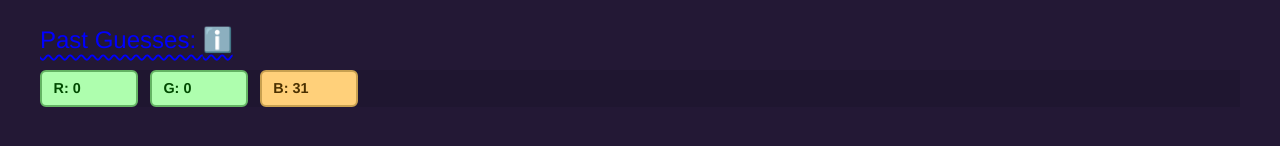
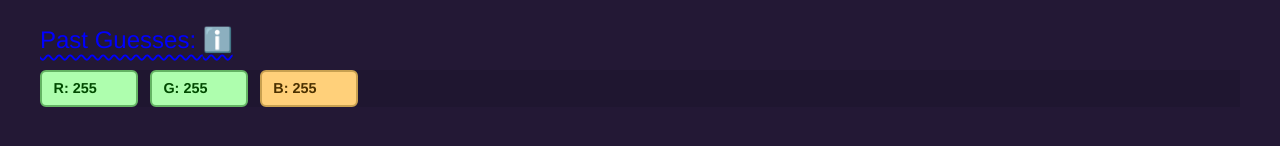
Before and after one commit to CZboop/Cornflower-Blue, a Next.js app: page / in a window 1280 px wide. Both pictures are taken after a click on the input 89 px from the left and 571 px from the top of the page. Shown: the part 618-764 px from the top of the page. Built offline with nearby package versions, Linux system fonts and the light colour scheme; a web font is replaced by a local one.

Commit message:
update past guess system to show values of guess in number, and difference just with colour

```diff
--- a/app/components/screens/GameScreen.tsx
+++ b/app/components/screens/GameScreen.tsx
@@ -2,9 +2,12 @@ import Title from "../shared/Title";
 import { PhotoshopPicker } from 'react-color';
 
 type Colour = {
-    r: string
-    g: string
-    b: string
+    r_diff: string
+    g_diff: string
+    b_diff: string
+    r_val: string
+    g_val: string
+    b_val: string
 }
 
 type Props = {
@@ -47,7 +50,7 @@ export default function GameScreen({ numGuesses, targetColour, formAction, colou
 
                         {showInfo && (
                             <div className="info-box">
-                                <p>Each number shows how far your guess was from the target, across R, G and B channels (0 = perfect match).</p>
+                                <p>Each number shows the R, G, or B value of the guess. The colours show roughly how far the guess was from being correct across each colour channel.</p>
                                 <ul>
                                     <li>🟢 Green: Correct, or close enough (within 25)</li>
                                     <li>🟠 Orange: Close (within 75)</li>
@@ -58,9 +61,9 @@ export default function GameScreen({ numGuesses, targetColour, formAction, colou
                         )}
                         {pastEvals.map((guess, index) => (
                             <div key={`guess-${index}`} className="guess-row">
-                                <span className={`colour-label ${getColourDiffClass(parseInt(guess.r))}`}>R: {guess.r}</span>
-                                <span className={`colour-label ${getColourDiffClass(parseInt(guess.g))}`}>G: {guess.g}</span>
-                                <span className={`colour-label ${getColourDiffClass(parseInt(guess.b))}`}>B: {guess.b}</span>
+                                <span className={`colour-label ${getColourDiffClass(parseInt(guess.r_diff))}`}>R: {guess.r_val}</span>
+                                <span className={`colour-label ${getColourDiffClass(parseInt(guess.g_diff))}`}>G: {guess.g_val}</span>
+                                <span className={`colour-label ${getColourDiffClass(parseInt(guess.b_diff))}`}>B: {guess.b_val}</span>
                             </div>
                         ))}
                     </>
--- a/app/page.tsx
+++ b/app/page.tsx
@@ -151,9 +151,12 @@ export default function Home() {
       }
 
       return {
-        r: colourDiffR,
-        g: colourDiffG,
-        b: colourDiffB
+        r_val: pickedColourRGB.r,
+        g_val: pickedColourRGB.g,
+        b_val: pickedColourRGB.b,
+        r_diff: colourDiffR,
+        g_diff: colourDiffG,
+        b_diff: colourDiffB
       };
     } catch (e: any) {
       console.error(e.message);
@@ -178,7 +181,7 @@ export default function Home() {
     let pickerInput = formData.get("picker-input")
     console.log(pickerInput);
     let colourEval = evaluateColours();
-    setPastEvals([...pastEvals, { "r": colourEval.r, "g": colourEval.g, "b": colourEval.b }]);
+    setPastEvals([...pastEvals, { "r_diff": colourEval.r_diff, "g_diff": colourEval.g_diff, "b_diff": colourEval.b_diff, "r_val": colourEval.r_val, "g_val": colourEval.g_val, "b_val": colourEval.b_val }]);
     setNumGuesses(numGuesses + 1);
   }
 
```
